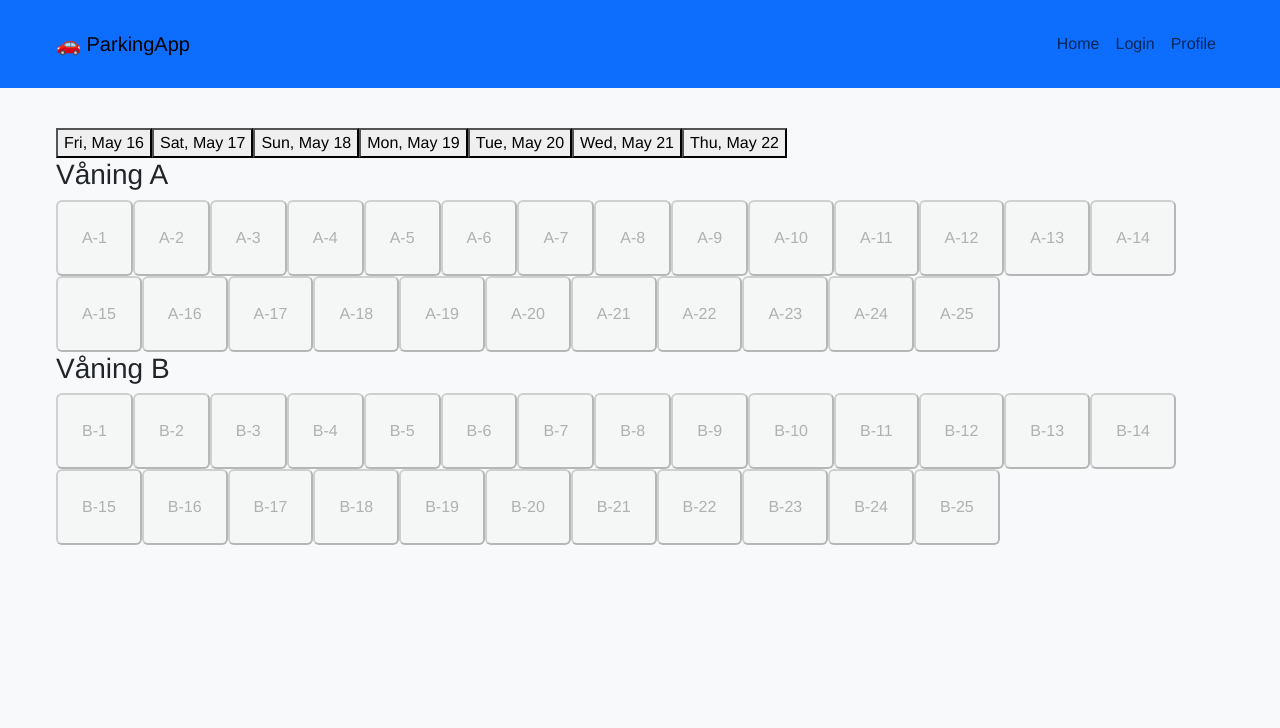
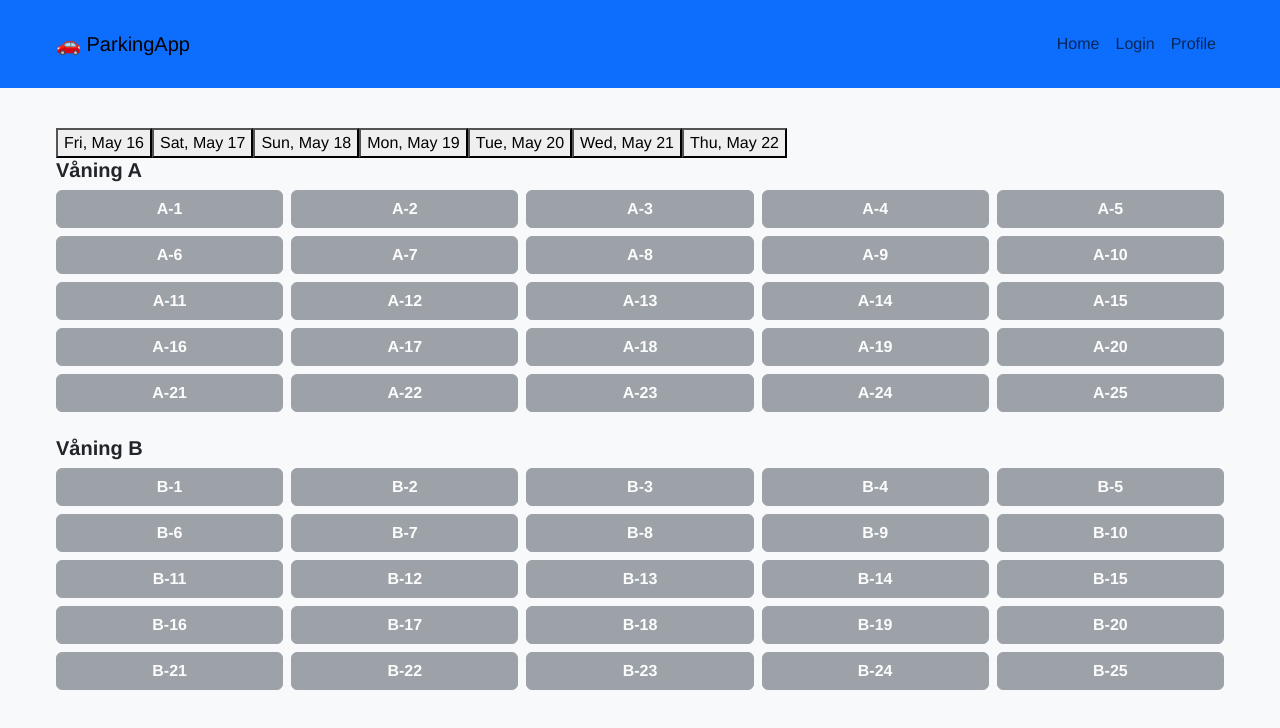
Before and after one commit to FionaBui/parking-app, a React (Vite) app in the folder frontend/: page / in a window 1280 px wide. Shown: the top 728 px of the page. Built offline with nearby package versions, Linux system fonts and the light colour scheme; no server answers.

Commit message:
Rewrite ParkingMap styling

```diff
--- a/frontend/package.json
+++ b/frontend/package.json
@@ -10,6 +10,7 @@
     "preview": "vite preview"
   },
   "dependencies": {
+    "bootstrap": "^5.3.6",
     "react": "^19.1.0",
     "react-dom": "^19.1.0"
   },
--- a/frontend/src/components/ParkingMap.tsx
+++ b/frontend/src/components/ParkingMap.tsx
@@ -11,30 +11,31 @@ const levels = ["A", "B"];
 function ParkingMap({ spotStatus, selectedSpot, onSelect }: Props) {
   return (
     <>
-      <div>
+      <div className="d-flex flex-column gap-4">
         {levels.map((level) => (
           <div key={level}>
-            <h3>Våning {level}</h3>
-            <div>
+            <h5 className="fw-semibold mb-2">Våning {level}</h5>
+            <div className="row row-cols-5 g-2">
               {Array.from({ length: 25 }, (_, i) => {
                 const spotId = `${level}-${i + 1}`;
                 const spot = spotStatus.find((s) => s.spot_id === spotId);
                 const isRented = spot?.is_rented;
                 const isRegistered = spot?.is_registered;
                 const isSelected = selectedSpot === spotId;
-                let color = "bg-gray-400";
-                if (isRented) color = "bg-red-500";
+                let btnClass = "btn btn-secondary";
+                if (isRented) btnClass = "btn btn-danger";
                 else if (isRegistered)
-                  color = isSelected ? "bg-blue-500" : "bg-green-500";
+                  btnClass = isSelected ? "btn btn-primary" : "btn btn-success";
                 return (
+                  <div className="col" key={spotId}>
                     <button
-                    key={spotId}
-                    className={`p-4 rounded font-bold ${color}`}
+                      className={`${btnClass} w-100 fw-bold`}
                       onClick={() => onSelect(spotId)}
                       disabled={!isRegistered || isRented}
                     >
                       {spotId}
                     </button>
+                  </div>
                 );
               })}
             </div>
--- a/frontend/tsconfig.node.json
+++ b/frontend/tsconfig.node.json
@@ -17,7 +17,6 @@
     "strict": true,
     "noUnusedLocals": true,
     "noUnusedParameters": true,
-    "erasableSyntaxOnly": true,
     "noFallthroughCasesInSwitch": true,
     "noUncheckedSideEffectImports": true
   },
```
Also changed, not shown: 1 other file (tests, documents, lock files or other folders). Lines whose indentation alone changed are shown as unchanged.
